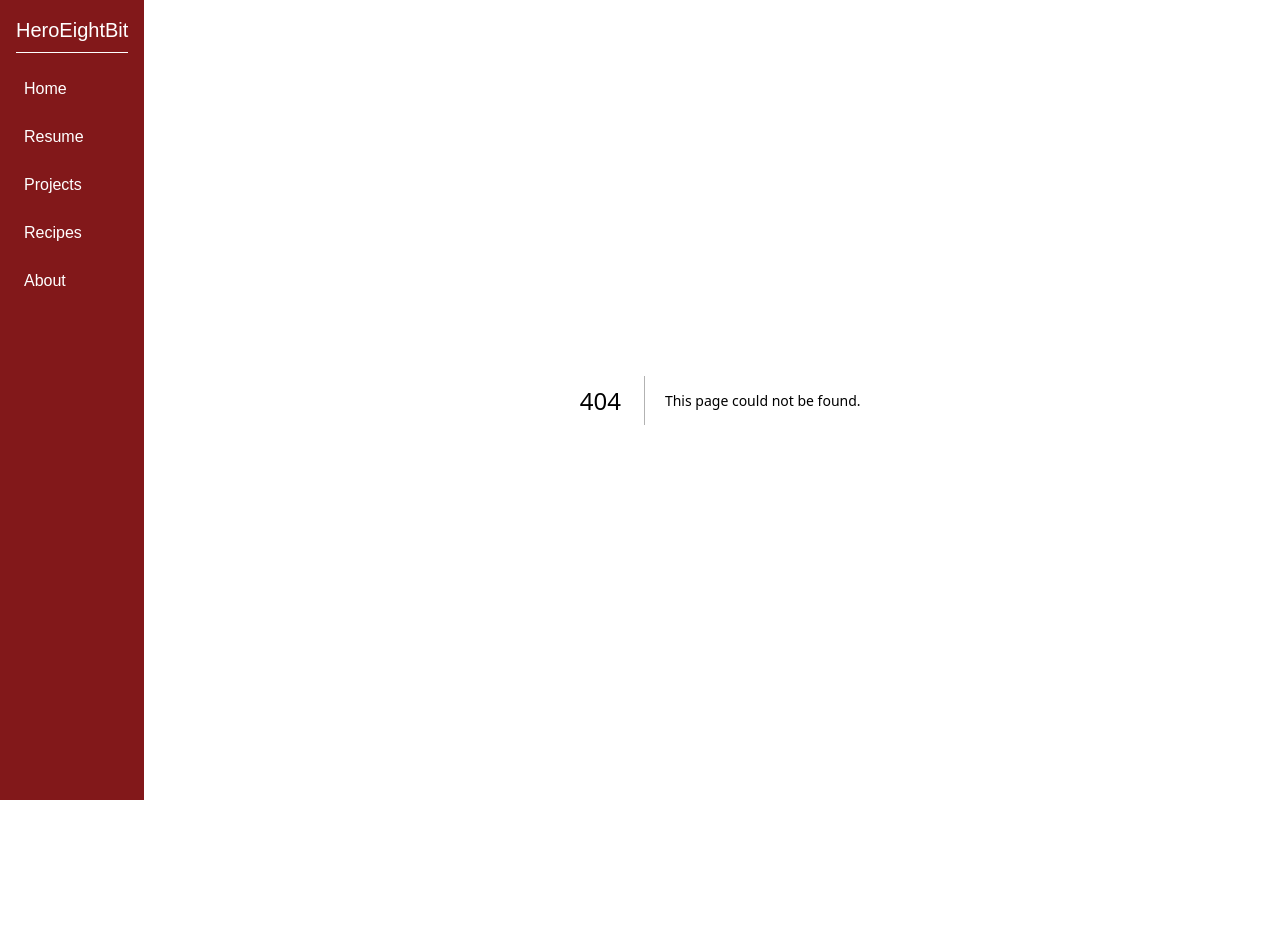
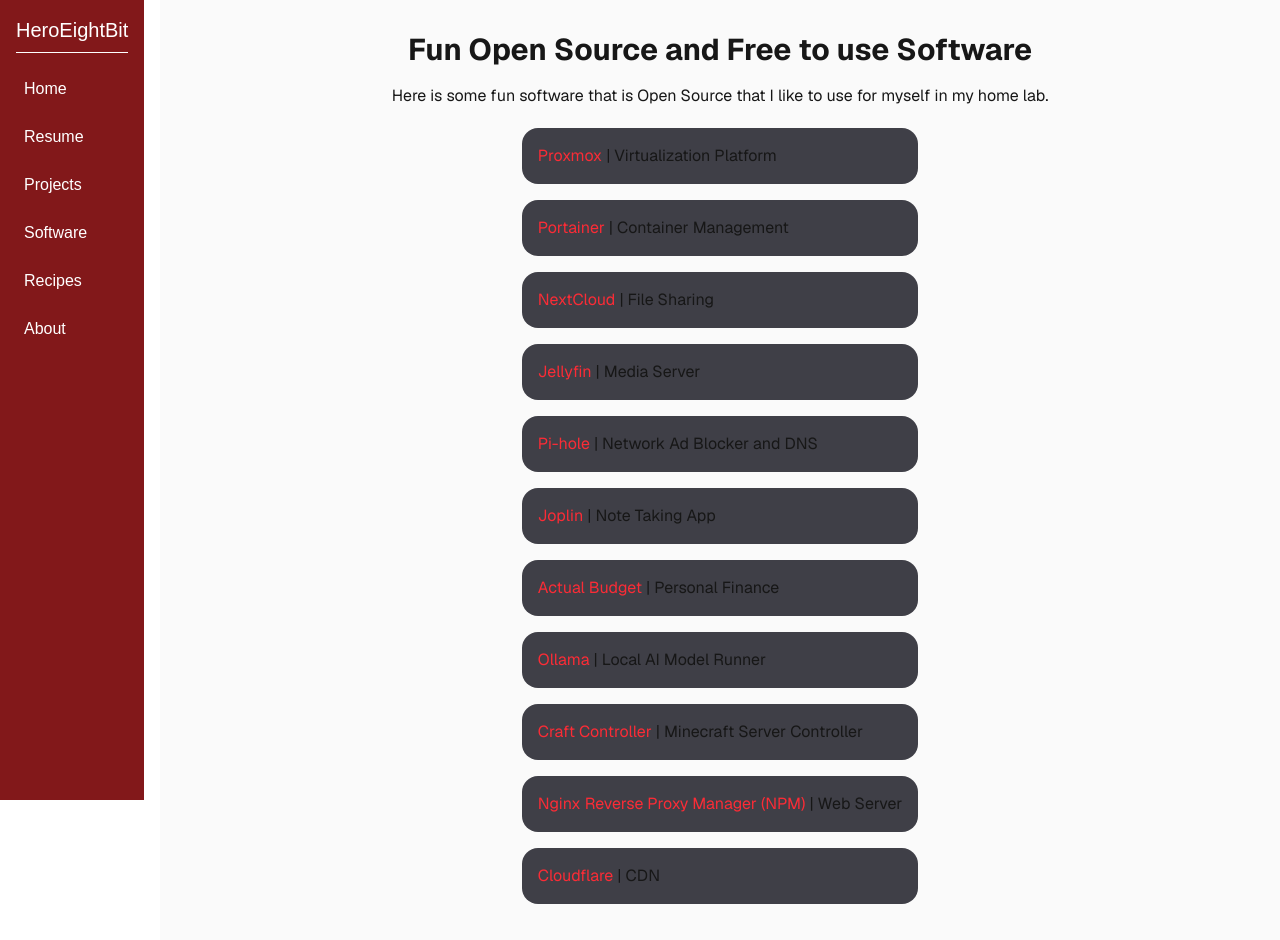
Before and after one commit to HeroEightBit/website-heroeightbit-ai, a Next.js app: page /fun-software in a window 1280 px wide. Before the commit this address had no page. Before the commit the page ends 800 px from the top, so only its background shows below. Built offline with nearby package versions, Linux system fonts and the light colour scheme.

Commit message:
feat: add Fun Software page and link in Sidebar for showcasing open source tools

```diff
--- a/app/components/Sidebar.tsx
+++ b/app/components/Sidebar.tsx
@@ -10,6 +10,7 @@
         <Link href="/" className="hover:bg-red-800 p-2 rounded transition">Home</Link>
         <Link href="/resume" className="hover:bg-red-800 p-2 rounded transition">Resume</Link>
         <Link href="/projects" className="hover:bg-red-800 p-2 rounded transition">Projects</Link>
+        <Link href="/fun-software" className="hover:bg-red-800 p-2 rounded transition">Software</Link>
         <Link href="/recipes" className="hover:bg-red-800 p-2 rounded transition">Recipes</Link>
         <Link href="/about" className="hover:bg-red-800 p-2 rounded transition">About</Link>
       </nav>
--- /dev/null
+++ b/app/fun-software/page.tsx
@@ -0,0 +1,25 @@
+import React from 'react'
+
+const FunSoftware = () => {
+  return (
+    <div className="flex flex-col flex-1 items-center justify-center bg-zinc-50 font-sans dark:bg-black p-8">
+      <h1 className='text-3xl font-bold mb-4'>Fun Open Source and Free to use Software</h1>
+      <p>Here is some fun software that is Open Source that I like to use for myself in my home lab.</p>
+      <ul className="flex flex-col gap-2 mt-4 list-inside">
+        <li className='bg-zinc-700 rounded-2xl p-4 m-1'><a href="https://www.proxmox.com/" target="_blank" rel="noopener noreferrer" className="hover:underline  text-red-500">Proxmox</a> | Virtualization Platform</li>
+        <li className='bg-zinc-700 rounded-2xl p-4 m-1'><a href="https://www.portainer.io/" target="_blank" rel="noopener noreferrer" className="hover:underline text-red-500">Portainer</a> | Container Management</li>
+        <li className='bg-zinc-700 rounded-2xl p-4 m-1'><a href="https://nextcloud.com/" target="_blank" rel="noopener noreferrer" className="hover:underline text-red-500">NextCloud</a> | File Sharing</li>
+        <li className='bg-zinc-700 rounded-2xl p-4 m-1'><a href="https://jellyfin.org/" target="_blank" rel="noopener noreferrer" className="hover:underline text-red-500">Jellyfin</a> | Media Server</li>
+        <li className='bg-zinc-700 rounded-2xl p-4 m-1'><a href="https://pi-hole.net/" target="_blank" rel="noopener noreferrer" className="hover:underline text-red-500">Pi-hole</a> | Network Ad Blocker and DNS</li>
+        <li className='bg-zinc-700 rounded-2xl p-4 m-1'><a href="https://joplinapp.org/" target="_blank" rel="noopener noreferrer" className="hover:underline text-red-500">Joplin</a> | Note Taking App</li>
+        <li className='bg-zinc-700 rounded-2xl p-4 m-1'><a href="https://www.actualbudget.com/" target="_blank" rel="noopener noreferrer" className="hover:underline text-red-500">Actual Budget</a> | Personal Finance</li>
+        <li className='bg-zinc-700 rounded-2xl p-4 m-1'><a href="https://ollama.com/" target="_blank" rel="noopener noreferrer" className="hover:underline text-red-500">Ollama</a> | Local AI Model Runner</li>
+        <li className='bg-zinc-700 rounded-2xl p-4 m-1'><a href="https://craftcontroller.com/" target="_blank" rel="noopener noreferrer" className="hover:underline text-red-500">Craft Controller</a> | Minecraft Server Controller</li>
+        <li className='bg-zinc-700 rounded-2xl p-4 m-1'><a href="https://nginxproxymanager.com/" target="_blank" rel="noopener noreferrer" className="hover:underline text-red-500">Nginx Reverse Proxy Manager (NPM)</a> | Web Server</li>
+        <li className='bg-zinc-700 rounded-2xl p-4 m-1'><a href="https://www.cloudflare.com/" target="_blank" rel="noopener noreferrer" className="hover:underline text-red-500">Cloudflare</a> | CDN</li>
+      </ul>
+    </div>
+  )
+}
+
+export default FunSoftware
--- a/app/page.tsx
+++ b/app/page.tsx
@@ -13,6 +13,7 @@
             <li>To store my resume and experience</li>
             <li>To showcase my projects </li>
             <li>To share recipes and cooking tips</li>
+            <li>To share fun open source software!</li>
             <li>To provide a way for people to learn more about me</li>
           </ol>
         </div>
```
